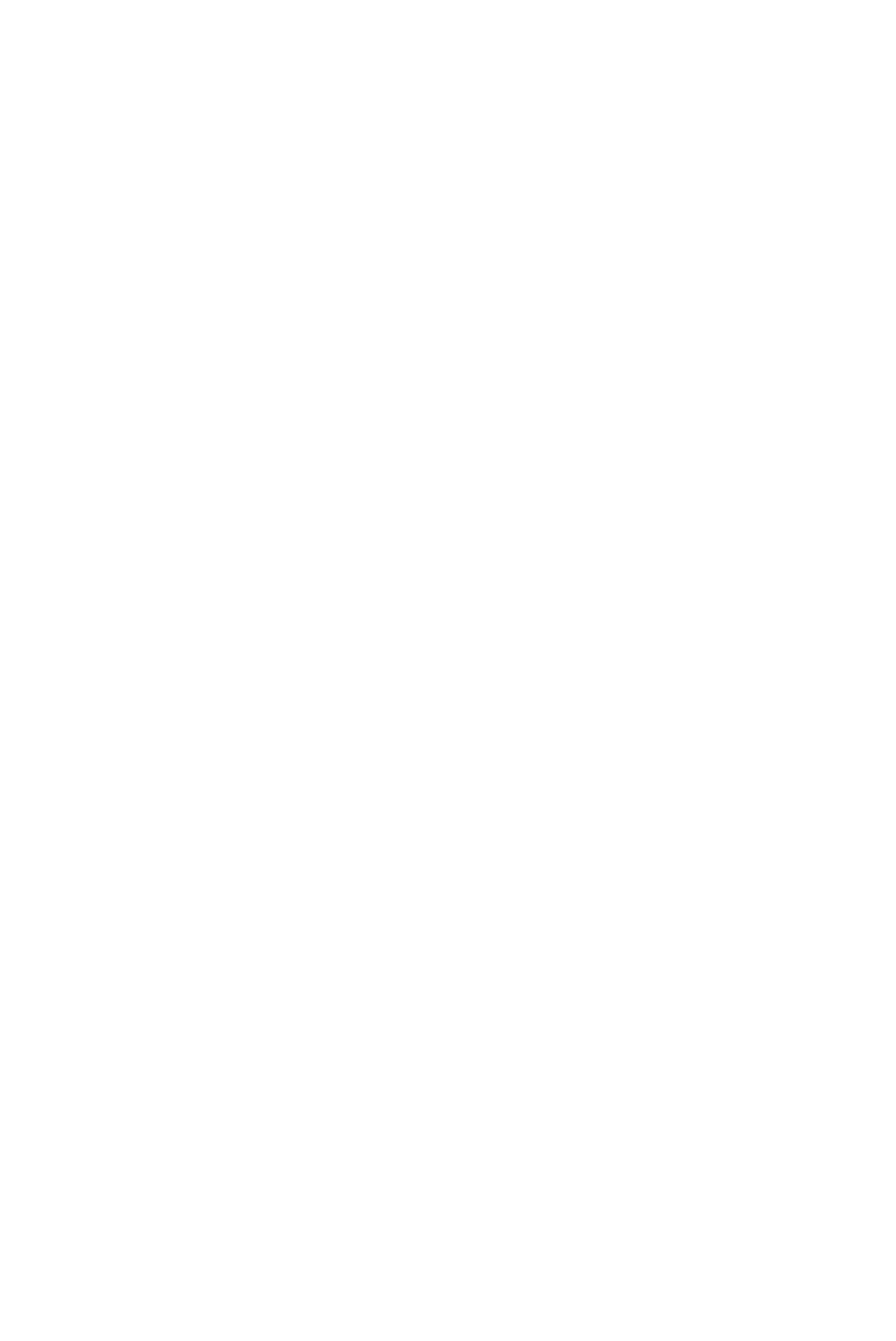
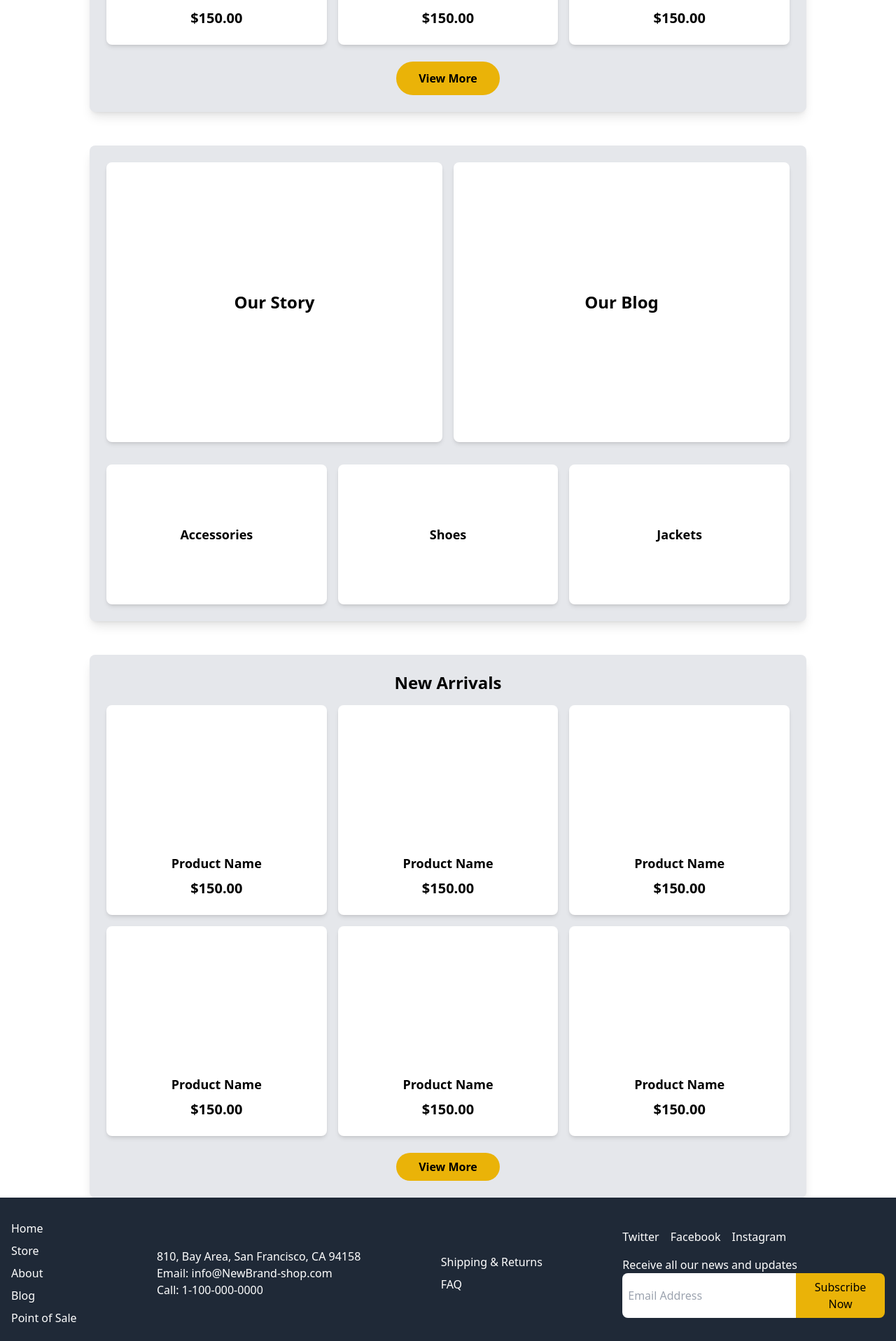
Before and after one commit to jorgesantos001/teste_desenvolvedor, a React (Create React App) app: page / in a window 1280 px wide. Shown: the part 880-2797 px from the top of the page at 70% size. Before the commit the page ends 800 px from the top, so only its background shows below. Built offline with nearby package versions, Linux system fonts and the light colour scheme; no server answers.

Commit message:
Fix responsiveness issues and Add new product cards at NewArrivalsSection

```diff
--- a/package.json
+++ b/package.json
@@ -9,6 +9,7 @@
     "axios": "^1.7.5",
     "react": "^18.3.1",
     "react-dom": "^18.3.1",
+    "react-icons": "^5.3.0",
     "react-router-dom": "^6.26.1",
     "react-scripts": "5.0.1",
     "web-vitals": "^2.1.4"
--- a/src/App.js
+++ b/src/App.js
@@ -1,14 +1,20 @@
 import React from 'react';
 import Header from './components/Header';
 import Footer from './components/Footer';
-import ProductList from './components/ProductList';
+import Card1 from './components/Card1';
+import NewArrivals from './components/NewArrivals';
+import ExploreSection from './components/ExploreSection';
+import NewArrivalsSection from './components/NewArrivalsSection';
 
 const App = () => {
   return (
     <div className="flex flex-col min-h-screen">
       <Header />
       <main className="flex-grow">
-        <ProductList />
+        <Card1 />
+        <NewArrivals />
+        <ExploreSection />
+        <NewArrivalsSection />
       </main>
       <Footer />
     </div>
--- a/src/components/Card1.js
+++ b/src/components/Card1.js
@@ -2,12 +2,12 @@ import React from 'react';
 
 const Card1 = () => {
   return (
-    <div className="bg-gray-300 text-black p-8 rounded-lg shadow-lg mx-auto w-4/5 mt-8 min-h-[400px] flex flex-col items-center justify-center text-center">
-      <h1 className="text-4xl font-bold mb-6">New Clothing Collection</h1>
-      <p className="text-xl mb-8">Discover the latest trends and styles.</p>
+    <div className="bg-gray-300 text-black p-6 md:p-8 rounded-lg shadow-lg mx-auto w-full md:w-4/5 mt-8 min-h-[300px] md:min-h-[400px] flex flex-col items-center justify-center text-center">
+      <h1 className="text-3xl md:text-4xl font-bold mb-4 md:mb-6">New Clothing Collection</h1>
+      <p className="text-lg md:text-xl mb-6 md:mb-8">Discover the latest trends and styles.</p>
       <a
         href="/shop"
-        className="px-8 py-3 bg-yellow-500 text-black font-semibold rounded-full hover:bg-yellow-400 transition"
+        className="px-6 md:px-8 py-2 md:py-3 bg-yellow-500 text-black font-semibold rounded-full hover:bg-yellow-400 transition"
       >
         Shop Now
       </a>
--- a/src/components/ExploreSection.js
+++ b/src/components/ExploreSection.js
@@ -2,24 +2,24 @@ import React from 'react';
 
 const ExploreSection = () => {
   return (
-    <div className="mt-12 p-6 bg-gray-200 rounded-lg shadow-lg mx-auto w-4/5">
+    <div className="mt-12 p-6 bg-gray-200 rounded-lg shadow-lg mx-auto w-full md:w-4/5">
       <div className="flex flex-col items-center space-y-8">
-        <div className="flex space-x-4 w-full max-w-screen-lg justify-center">
-          <div className="bg-white p-6 rounded-lg shadow-md flex flex-col justify-center items-center w-1/2 min-h-[400px]">
-            <h3 className="text-lg font-semibold">Our Story</h3>
+        <div className="flex flex-col md:flex-row space-y-4 md:space-y-0 md:space-x-4 w-full max-w-screen-lg justify-center">
+          <div className="bg-white p-6 rounded-lg shadow-md flex flex-col justify-center items-center w-full md:w-1/2 min-h-[300px] md:min-h-[400px]">
+            <h3 className="text-2xl md:text-3xl font-semibold">Our Story</h3>
           </div>
-          <div className="bg-white p-6 rounded-lg shadow-md flex flex-col justify-center items-center w-1/2 min-h-[400px]">
-            <h3 className="text-lg font-semibold">Our Blog</h3>
+          <div className="bg-white p-6 rounded-lg shadow-md flex flex-col justify-center items-center w-full md:w-1/2 min-h-[300px] md:min-h-[400px]">
+            <h3 className="text-2xl md:text-3xl font-semibold">Our Blog</h3>
           </div>
         </div>
-        <div className="flex space-x-4 w-full max-w-screen-lg justify-center">
-          <div className="bg-white p-6 rounded-lg shadow-md flex flex-col justify-center items-center w-1/3 min-h-[200px]">
+        <div className="flex flex-col md:flex-row space-y-4 md:space-y-0 md:space-x-4 w-full max-w-screen-lg justify-center">
+          <div className="bg-white p-6 rounded-lg shadow-md flex flex-col justify-center items-center w-full md:w-1/3 min-h-[200px]">
             <h3 className="text-lg font-semibold">Accessories</h3>
           </div>
-          <div className="bg-white p-6 rounded-lg shadow-md flex flex-col justify-center items-center w-1/3 min-h-[200px]">
+          <div className="bg-white p-6 rounded-lg shadow-md flex flex-col justify-center items-center w-full md:w-1/3 min-h-[200px]">
             <h3 className="text-lg font-semibold">Shoes</h3>
           </div>
-          <div className="bg-white p-6 rounded-lg shadow-md flex flex-col justify-center items-center w-1/3 min-h-[200px]">
+          <div className="bg-white p-6 rounded-lg shadow-md flex flex-col justify-center items-center w-full md:w-1/3 min-h-[200px]">
             <h3 className="text-lg font-semibold">Jackets</h3>
           </div>
         </div>
--- a/src/components/Footer.js
+++ b/src/components/Footer.js
@@ -2,12 +2,50 @@ import React from 'react';
 
 const Footer = () => {
   return (
-    <footer className="p-4 bg-gray-800 text-white mt-8">
-      <div className="container mx-auto flex justify-between items-center">
-        <p>&copy; 2024 Minha Loja</p>
-        <div>
-          <a href="#facebook" className="mx-2 hover:underline">Facebook</a>
-          <a href="#twitter" className="mx-2 hover:underline">Twitter</a>
+    <footer className="bg-gray-800 text-white py-8">
+      <div className="container mx-auto px-4">
+        <div className="flex flex-col md:flex-row justify-between items-start md:items-center">
+          <div className="flex flex-col mb-6 md:mb-0">
+            <ul className="space-y-2">
+              <li><a href="/" className="hover:underline">Home</a></li>
+              <li><a href="/store" className="hover:underline">Store</a></li>
+              <li><a href="/about" className="hover:underline">About</a></li>
+              <li><a href="/blog" className="hover:underline">Blog</a></li>
+              <li><a href="/pos" className="hover:underline">Point of Sale</a></li>
+            </ul>
+          </div>
+          <div className="flex flex-col mb-6 md:mb-0">
+            <p>810, Bay Area, San Francisco, CA 94158</p>
+            <p>Email: <a href="mailto:info@NewBrand-shop.com" className="hover:underline">info@NewBrand-shop.com</a></p>
+            <p>Call: <a href="tel:1-100-000-0000" className="hover:underline">1-100-000-0000</a></p>
+          </div>
+          <div className="flex flex-col mb-6 md:mb-0">
+            <ul className="space-y-2">
+              <li><a href="/shipping-returns" className="hover:underline">Shipping & Returns</a></li>
+              <li><a href="/faq" className="hover:underline">FAQ</a></li>
+            </ul>
+          </div>
+          <div className="flex flex-col mb-6 md:mb-0">
+            <div className="flex space-x-4 mb-4">
+              <a href="https://twitter.com" className="hover:underline">Twitter</a>
+              <a href="https://facebook.com" className="hover:underline">Facebook</a>
+              <a href="https://instagram.com" className="hover:underline">Instagram</a>
+            </div>
+            <p>Receive all our news and updates</p>
+            <form className="flex flex-col md:flex-row">
+              <input
+                type="email"
+                placeholder="Email Address"
+                className="p-2 rounded-l-lg w-full md:w-2/3 mb-2 md:mb-0"
+              />
+              <button
+                type="submit"
+                className="bg-yellow-500 text-black p-2 rounded-r-lg hover:bg-yellow-400 transition w-full md:w-auto"
+              >
+                Subscribe Now
+              </button>
+            </form>
+          </div>
         </div>
       </div>
     </footer>
--- a/src/components/NewArrivalsSection.js
+++ b/src/components/NewArrivalsSection.js
@@ -1,39 +1,61 @@
-// src/components/NewArrivalsSection.js
 import React from 'react';
 
 const NewArrivalsSection = () => {
   return (
-    <div className="mt-12 p-6 bg-gray-200 rounded-lg shadow-lg mx-auto w-4/5">
-      <h2 className="text-3xl font-bold mb-6 text-center">New Arrivals</h2>
-      <div className="grid grid-cols-1 md:grid-cols-3 gap-4">
-        {Array(6).fill(null).map((_, index) => (
-          <div key={index} className="bg-white p-4 rounded-lg shadow-md flex flex-col justify-end items-center min-h-[250px]">
-            <div className="flex flex-col items-center">
-              <h3 className="text-lg font-semibold mb-2">Product Name</h3>
-              <p className="text-xl font-bold">$150.0</p>
-            </div>
+    <div className="mt-12 p-6 bg-gray-200 rounded-lg shadow-lg mx-auto w-full md:w-4/5">
+      <h2 className="text-2xl md:text-3xl font-bold mb-4 md:mb-6 text-center">New Arrivals</h2>
+
+      {/* Primeira linha de cards */}
+      <div className="flex flex-col md:flex-row space-y-4 md:space-y-0 md:space-x-4 mb-4">
+        <div className="bg-white p-6 rounded-lg shadow-md flex flex-col justify-end w-full md:w-1/3 min-h-[300px]">
+          <div className="flex flex-col items-center">
+            <h3 className="text-lg font-semibold mb-2">Product Name</h3>
+            <p className="text-xl font-bold">$150.00</p>
           </div>
-        ))}
+        </div>
+        <div className="bg-white p-6 rounded-lg shadow-md flex flex-col justify-end w-full md:w-1/3 min-h-[300px]">
+          <div className="flex flex-col items-center">
+            <h3 className="text-lg font-semibold mb-2">Product Name</h3>
+            <p className="text-xl font-bold">$150.00</p>
+          </div>
+        </div>
+        <div className="bg-white p-6 rounded-lg shadow-md flex flex-col justify-end w-full md:w-1/3 min-h-[300px]">
+          <div className="flex flex-col items-center">
+            <h3 className="text-lg font-semibold mb-2">Product Name</h3>
+            <p className="text-xl font-bold">$150.00</p>
+          </div>
+        </div>
       </div>
+
+      {/* Segunda linha de cards */}
+      <div className="flex flex-col md:flex-row space-y-4 md:space-y-0 md:space-x-4">
+        <div className="bg-white p-6 rounded-lg shadow-md flex flex-col justify-end w-full md:w-1/3 min-h-[300px]">
+          <div className="flex flex-col items-center">
+            <h3 className="text-lg font-semibold mb-2">Product Name</h3>
+            <p className="text-xl font-bold">$150.00</p>
+          </div>
+        </div>
+        <div className="bg-white p-6 rounded-lg shadow-md flex flex-col justify-end w-full md:w-1/3 min-h-[300px]">
+          <div className="flex flex-col items-center">
+            <h3 className="text-lg font-semibold mb-2">Product Name</h3>
+            <p className="text-xl font-bold">$150.00</p>
+          </div>
+        </div>
+        <div className="bg-white p-6 rounded-lg shadow-md flex flex-col justify-end w-full md:w-1/3 min-h-[300px]">
+          <div className="flex flex-col items-center">
+            <h3 className="text-lg font-semibold mb-2">Product Name</h3>
+            <p className="text-xl font-bold">$150.00</p>
+          </div>
+        </div>
+      </div>
+
       <div className="mt-6 flex justify-center">
         <a
           href="/more-products"
-          className="px-8 py-3 bg-yellow-500 text-black font-semibold rounded-full hover:bg-yellow-400 transition"
+          className="px-6 md:px-8 py-2 md:py-3 bg-yellow-500 text-black font-semibold rounded-full hover:bg-yellow-400 transition"
         >
           View More
         </a>
-      </div>
-      <div className="mt-12 flex flex-col md:flex-row md:justify-around items-center space-y-6 md:space-y-0">
-        {[
-          { title: 'Secured Payments' },
-          { title: 'Free Shipping and Returns' },
-          { title: '24/7 Customer Service' },
-        ].map((item, index) => (
-          <div key={index} className="flex flex-col items-center space-y-2">
-            <div className="w-8 h-8 bg-gray-400 rounded-full"></div>
-            <span>{item.title}</span>
-          </div>
-        ))}
       </div>
     </div>
   );
--- a/src/pages/Home.js
+++ b/src/pages/Home.js
@@ -1,20 +1,18 @@
 import React from 'react';
-import Header from '../components/Header';
-import Footer from '../components/Footer';
-import ProductList from '../components/ProductList';
+import Card1 from '../components/Card1';
+import NewArrivals from '../components/NewArrivals';
+import ExploreSection from '../components/ExploreSection';
+import NewArrivalsSection from '../components/NewArrivalsSection';
 
-function Home() {
+const Home = () => {
   return (
-    <div className="home">
-      <Header />
-      <main className="main-content">
-        <h1>Bem-vindo à Loja!</h1>
-        <p>Navegue por nossa loja e aproveite as ofertas incríveis que preparamos para você!</p>
-        <ProductList />
-      </main>
-      <Footer />
+    <div>
+      <Card1 />
+      <NewArrivals />
+      <ExploreSection />
+      <NewArrivalsSection />
     </div>
   );
-}
+};
 
 export default Home;
```
Also changed, not shown: src/components/Header.js (+17 -9 lines), src/components/ProductList.js (+4 -4 lines), 1 other file (tests, documents, lock files or other folders).
